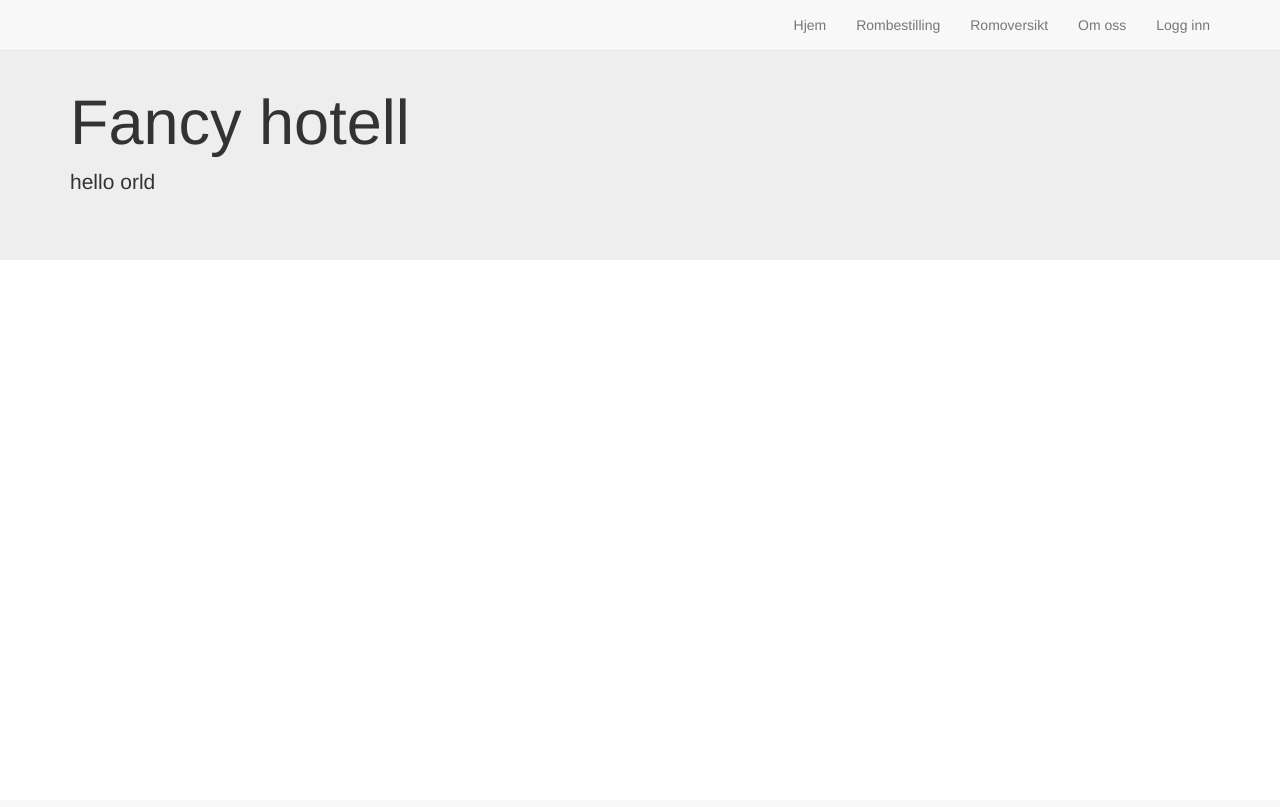
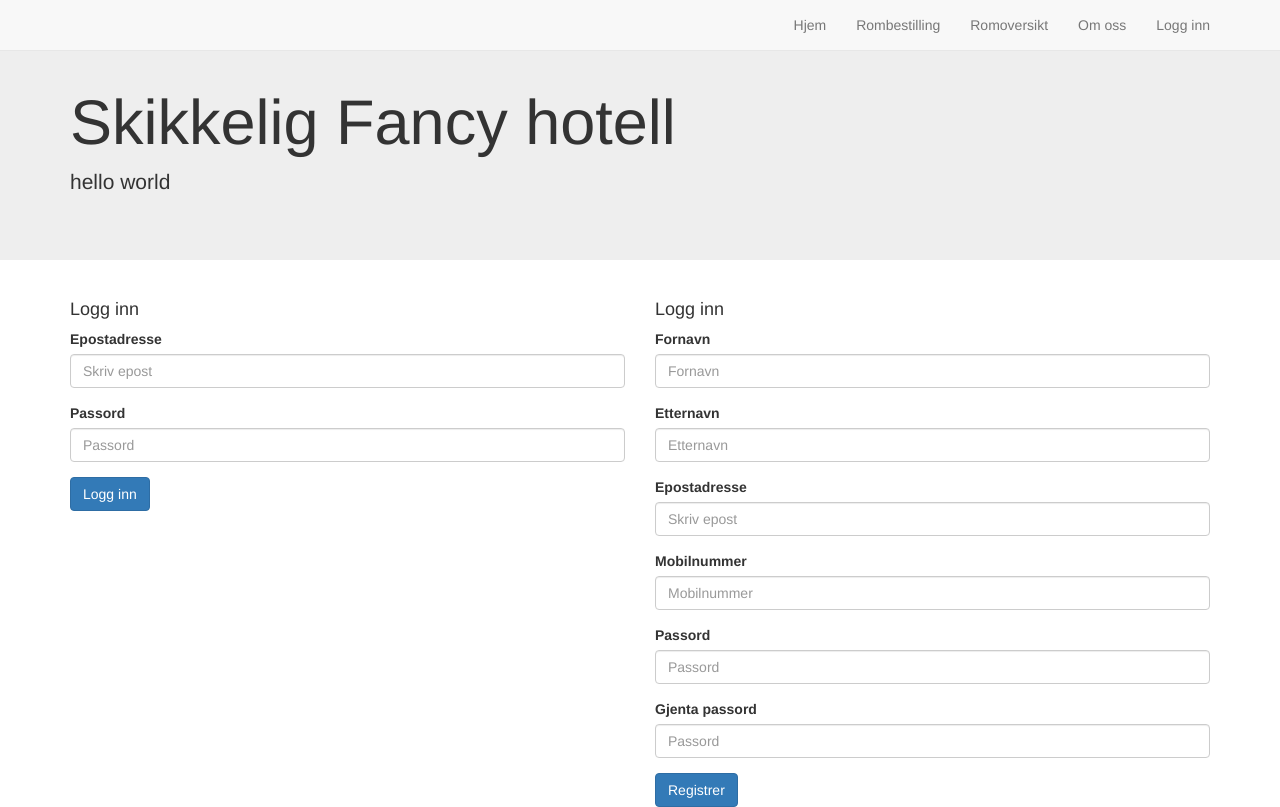
Before and after one commit to JulieHM/hotell_booking, a Django app: page /booking/login.html in a window 1280 px wide. Before the commit the page ends 190 px from the top, so only its background shows below. Run offline with Django 3.2, Linux system fonts and the light colour scheme; some libraries are stand-ins or nearby versions.

Commit message:
add logg inn side

```diff
--- a/fancyhotel/booking/templates/login.html
+++ b/fancyhotel/booking/templates/login.html
@@ -30,10 +30,60 @@
 
     <header class="jumbotron">
         <div class="container">
-            <h1>Fancy hotell</h1>
-            <p class="lead">hello orld</p>
+            <h1>Skikkelig Fancy hotell</h1>
+            <p class="lead">hello world</p>
         </div>
     </header>
+
+        <form>
+
+
+  <form class="needs-validation" novalidate>
+  <div class="container">
+    <div class="row">
+        <div class="col-xs-6">
+            <h4>Logg inn <span class="badge badge-secondary"></span></h4>
+            <div class="form-group">
+                <label for="exampleInputEmail1">Epostadresse</label>
+                 <input type="email" class="form-control" id="exampleInputEmail1" aria-describedby="emailHelp" placeholder="Skriv epost">
+             </div>
+            <div class="form-group">
+                <label for="exampleInputPassword1">Passord</label>
+                 <input type="password" class="form-control" id="exampleInputPassword1" placeholder="Passord">
+            </div>
+        <button type="submit" class="btn btn-primary">Logg inn</button>
+        </div>
+        <div class="col-xs-6">
+            <h4>Logg inn <span class="badge badge-secondary"></span></h4>
+            <div class="form-group">
+                <label for="exampleFornavn1">Fornavn</label>
+                <input type="fornavn" class="form-control" id="exampleFornavn1" placeholder="Fornavn">
+            </div>
+            <div class="form-group">
+                <label for="exampleEtternavn1">Etternavn</label>
+                <input type="etternavn" class="form-control" id="exampleEtternavn1" placeholder="Etternavn">
+            </div>
+            <div class="form-group">
+                <label for="exampleInputEmail2">Epostadresse</label>
+                <input type="email" class="form-control" id="exampleInputEmail2" aria-describedby="emailHelp" placeholder="Skriv epost">
+            </div>
+            <div class="form-group">
+                <label for="exampleMobil1">Mobilnummer</label>
+                <input type="mobilnummer" class="form-control" id="exampleMobil1" placeholder="Mobilnummer">
+            </div>
+            <div class="form-group">
+                <label for="exampleInputPassword1">Passord</label>
+                <input type="password" class="form-control" id="exampleInputPassword1" placeholder="Passord">
+            </div>
+            <div class="form-group">
+                <label for="exampleInputPasswordRepeat1">Gjenta passord</label>
+                <input type="password" class="form-control" id="exampleInputPasswordRepeat1" placeholder="Passord">
+            </div>
+            <button type="submit" class="btn btn-primary">Registrer</button>
+        </div>
+    </div>
+</div>
+</form>
 
 
     <!-- Optional JavaScript -->
```
Also changed, not shown: fancyhotel/booking/static/css/style.css (added), fancyhotel/booking/static/test.txt (renamed from fancyhotel/fancyhotel/static/test.txt), 2 other files.
